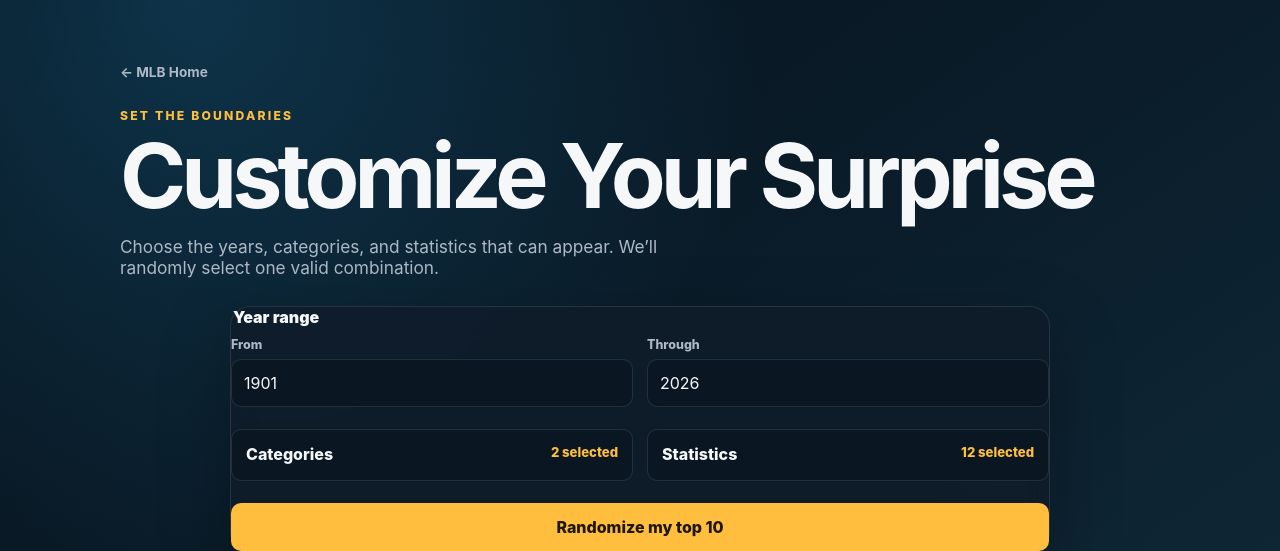
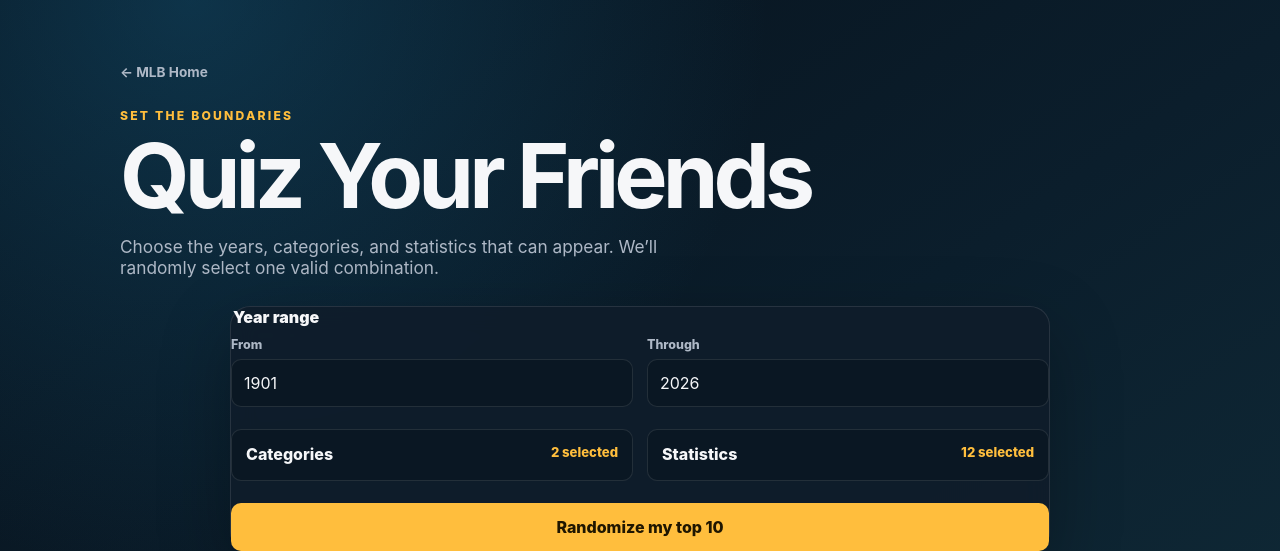
Before and after one commit to Kreeger21/top-ten-sports, a Flask app: page /mlb/random in a window 1280 px wide. Shown: the top 551 px of the page. Run offline with Flask 3, Linux system fonts and the light colour scheme.

Commit message:
Rename random mode and filter stats by category

```diff
--- a/app.py
+++ b/app.py
@@ -149,6 +149,9 @@ def _random_redirect(sport_key):
                                sport_min=sport["min"], sport_max=sport["max"](), stat_options=options,
                                selected_groups=list(options), selected_stats=[], error=None,
                                home_endpoint=sport["home"], random_endpoint=sport["random"])
+    groups = [group for group in groups if group in options]
+    stats = [token for token in stats if ":" in token and token.split(":", 1)[0] in groups
+             and token.split(":", 1)[1] in options[token.split(":", 1)[0]]]
     if not groups or not stats:
         return render_template("random_setup.html", sport_name=sport["name"], min_year=minimum, max_year=maximum,
                                sport_min=sport["min"], sport_max=sport["max"](), stat_options=options,
--- a/templates/home.html
+++ b/templates/home.html
@@ -30,7 +30,7 @@
         <span class="path-number">02</span>
         <div>
           <p class="eyebrow">Roll the dice</p>
-          <h2>Surprise Me</h2>
+          <h2>Quiz Your Friends</h2>
           <p>Set your year range and eligible stats, then generate a random top ten.</p>
         </div>
         <span class="path-arrow" aria-hidden="true">↗</span>
--- a/templates/random_setup.html
+++ b/templates/random_setup.html
@@ -3,12 +3,12 @@
 <head>
   <meta charset="utf-8">
   <meta name="viewport" content="width=device-width, initial-scale=1">
-  <title>Surprise Me · {{ sport_name }} Top Ten</title>
+  <title>Quiz Your Friends · {{ sport_name }} Top Ten</title>
   <link rel="stylesheet" href="{{ url_for('static', filename='styles.css') }}">
 </head>
 <body><main class="page-shell">
   <nav class="top-nav"><a href="{{ url_for(home_endpoint) }}">← {{ sport_name }} Home</a></nav>
-  <header class="hero"><p class="eyebrow">Set the boundaries</p><h1>Customize Your Surprise</h1><p class="intro">Choose the years, categories, and statistics that can appear. We’ll randomly select one valid combination.</p></header>
+  <header class="hero"><p class="eyebrow">Set the boundaries</p><h1>Quiz Your Friends</h1><p class="intro">Choose the years, categories, and statistics that can appear. We’ll randomly select one valid combination.</p></header>
   <section class="card random-setup-card">
     {% if error %}<p class="message error">{{ error }}</p>{% endif %}
     <form method="post" action="{{ url_for(random_endpoint) }}" class="random-setup-form" id="random-setup-form">
@@ -30,6 +30,10 @@
   </section>
 </main><script>
 const form=document.querySelector('#random-setup-form'),error=document.querySelector('#parameter-error');
-function updateMenus(){document.querySelectorAll('.check-menu').forEach(menu=>{const count=menu.querySelectorAll('input:checked').length;menu.querySelector('.selection-count').textContent=`${count} selected`;});}
-form.addEventListener('change',updateMenus);form.addEventListener('submit',event=>{const valid=form.querySelector('input[name="groups"]:checked')&&form.querySelector('input[name="stats"]:checked');error.hidden=Boolean(valid);if(!valid)event.preventDefault();});updateMenus();
+function updateMenus(){
+  const groups=new Set([...form.querySelectorAll('input[name="groups"]:checked')].map(input=>input.value));
+  form.querySelectorAll('[data-stat-group]').forEach(label=>{const available=groups.has(label.dataset.statGroup);label.hidden=!available;label.querySelector('input').disabled=!available;});
+  document.querySelectorAll('.check-menu').forEach(menu=>{const count=menu.querySelectorAll('input:checked:not(:disabled)').length;menu.querySelector('.selection-count').textContent=`${count} selected`;});
+}
+form.addEventListener('change',updateMenus);form.addEventListener('submit',event=>{const valid=form.querySelector('input[name="groups"]:checked')&&form.querySelector('input[name="stats"]:checked:not(:disabled)');error.hidden=Boolean(valid);if(!valid)event.preventDefault();});updateMenus();
 </script></body></html>
```
Also changed, not shown: tests/test_app.py (+10 -2 lines).
